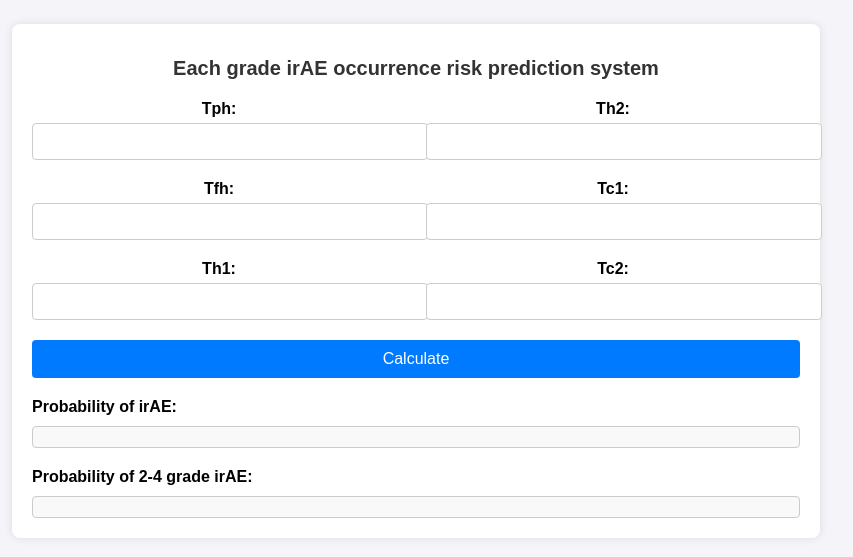
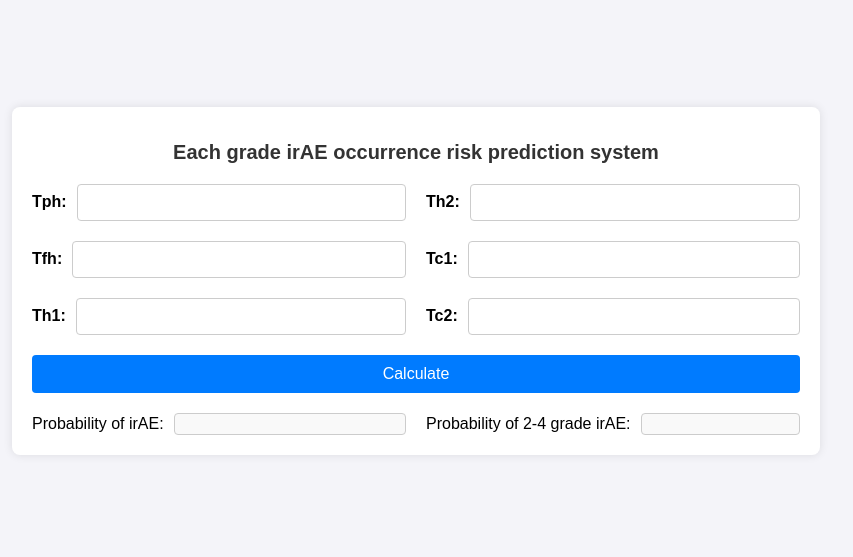
Before and after one commit to xuruifan/irae-risk-prediction, a plain HTML site: page index.html in a window 1280 px wide. Shown: the part 119-676 px from the top of the page, without its empty margins (224-1077 px from the left). Drawn offline with nearby package versions, Linux system fonts and the light colour scheme.

Commit message:
Update index.html

```diff
--- a/index.html
+++ b/index.html
@@ -35,13 +35,16 @@
             gap: 20px;
             margin-bottom: 20px;
         }
+        .form-group {
+            display: flex;
+            align-items: center;
+        }
         label {
-            display: block;
-            margin-bottom: 5px;
+            margin-right: 10px;
             font-weight: bold;
         }
         input[type="text"], input[type="number"] {
-            width: 100%;
+            flex: 1;
             padding: 10px;
             border: 1px solid #ccc;
             border-radius: 4px;
@@ -60,19 +63,22 @@
             background-color: #0056b3;
         }
         .results {
-            text-align: left;
+            display: grid;
+            grid-template-columns: 1fr 1fr;
+            gap: 20px;
             font-size: 16px;
         }
-        .result-label {
-            font-weight: bold;
-            margin-top: 20px;
+        .result-group {
+            display: flex;
+            align-items: center;
         }
         .result-box {
-            margin-top: 10px;
+            flex: 1;
             padding: 10px;
             border: 1px solid #ccc;
             border-radius: 4px;
             background-color: #f9f9f9;
+            margin-left: 10px;
         }
     </style>
     <script>
@@ -100,37 +106,41 @@
     <div class="container">
         <h1>Each grade irAE occurrence risk prediction system</h1>
         <form id="multiplyForm">
-            <div>
+            <div class="form-group">
                 <label for="Tph">Tph:</label>
                 <input type="number" id="Tph" name="Tph" step="0.01" required>
             </div>
-            <div>
+            <div class="form-group">
                 <label for="Th2">Th2:</label>
                 <input type="number" id="Th2" name="Th2" step="0.01" required>
             </div>
-            <div>
+            <div class="form-group">
                 <label for="Tfh">Tfh:</label>
                 <input type="number" id="Tfh" name="Tfh" step="0.01" required>
             </div>
-            <div>
+            <div class="form-group">
                 <label for="Tc1">Tc1:</label>
                 <input type="number" id="Tc1" name="Tc1" step="0.01" required>
             </div>
-            <div>
+            <div class="form-group">
                 <label for="Th1">Th1:</label>
                 <input type="number" id="Th1" name="Th1" step="0.01" required>
             </div>
-            <div>
+            <div class="form-group">
                 <label for="Tc2">Tc2:</label>
                 <input type="number" id="Tc2" name="Tc2" step="0.01" required>
             </div>
             <input type="submit" value="Calculate">
         </form>
         <div class="results">
-            <div class="result-label">Probability of irAE:</div>
-            <div class="result-box" id="result1"></div>
-            <div class="result-label">Probability of 2-4 grade irAE:</div>
-            <div class="result-box" id="result2"></div>
+            <div class="result-group">
+                <div class="result-label">Probability of irAE:</div>
+                <div class="result-box" id="result1"></div>
+            </div>
+            <div class="result-group">
+                <div class="result-label">Probability of 2-4 grade irAE:</div>
+                <div class="result-box" id="result2"></div>
+            </div>
         </div>
     </div>
 </body>
```
